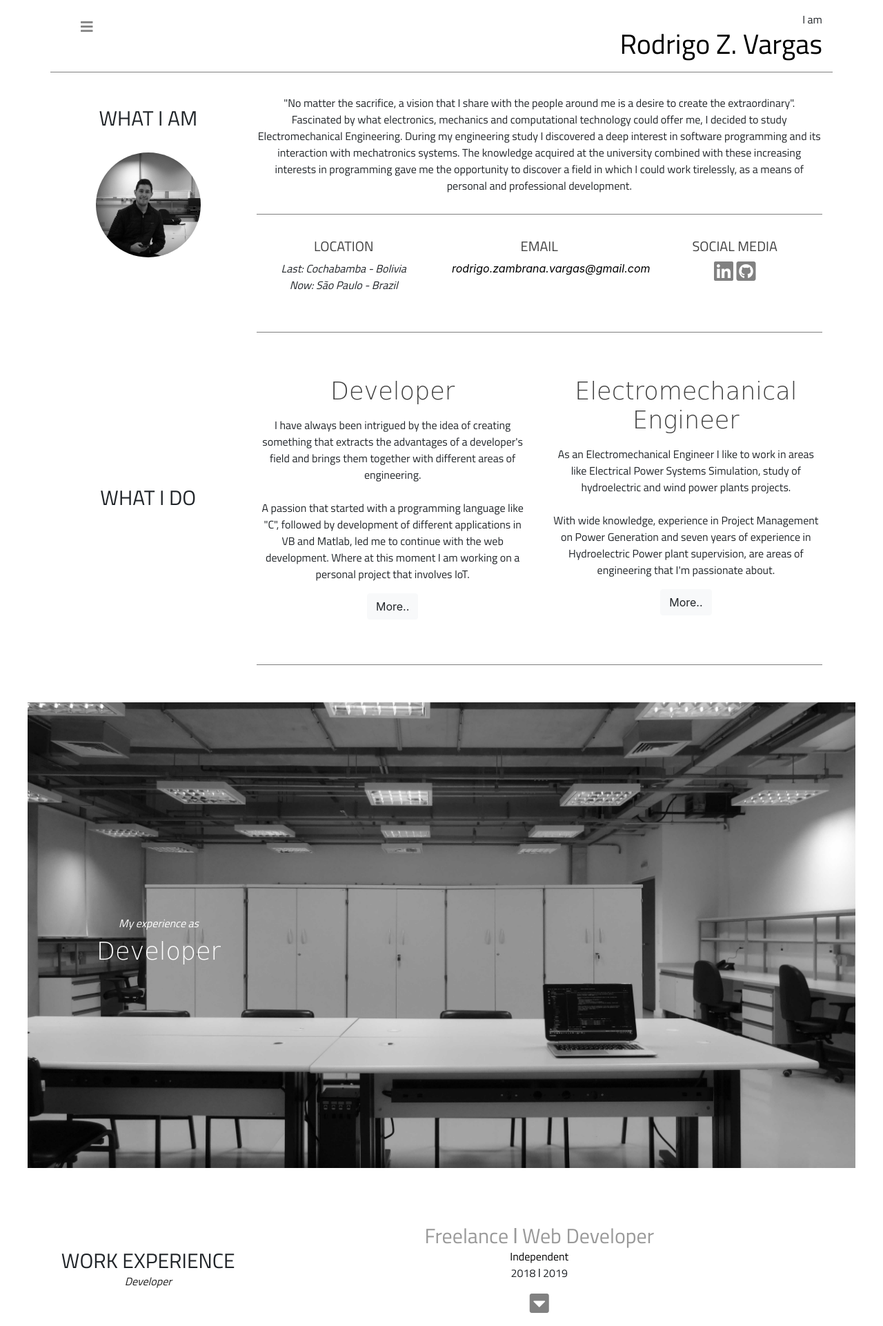
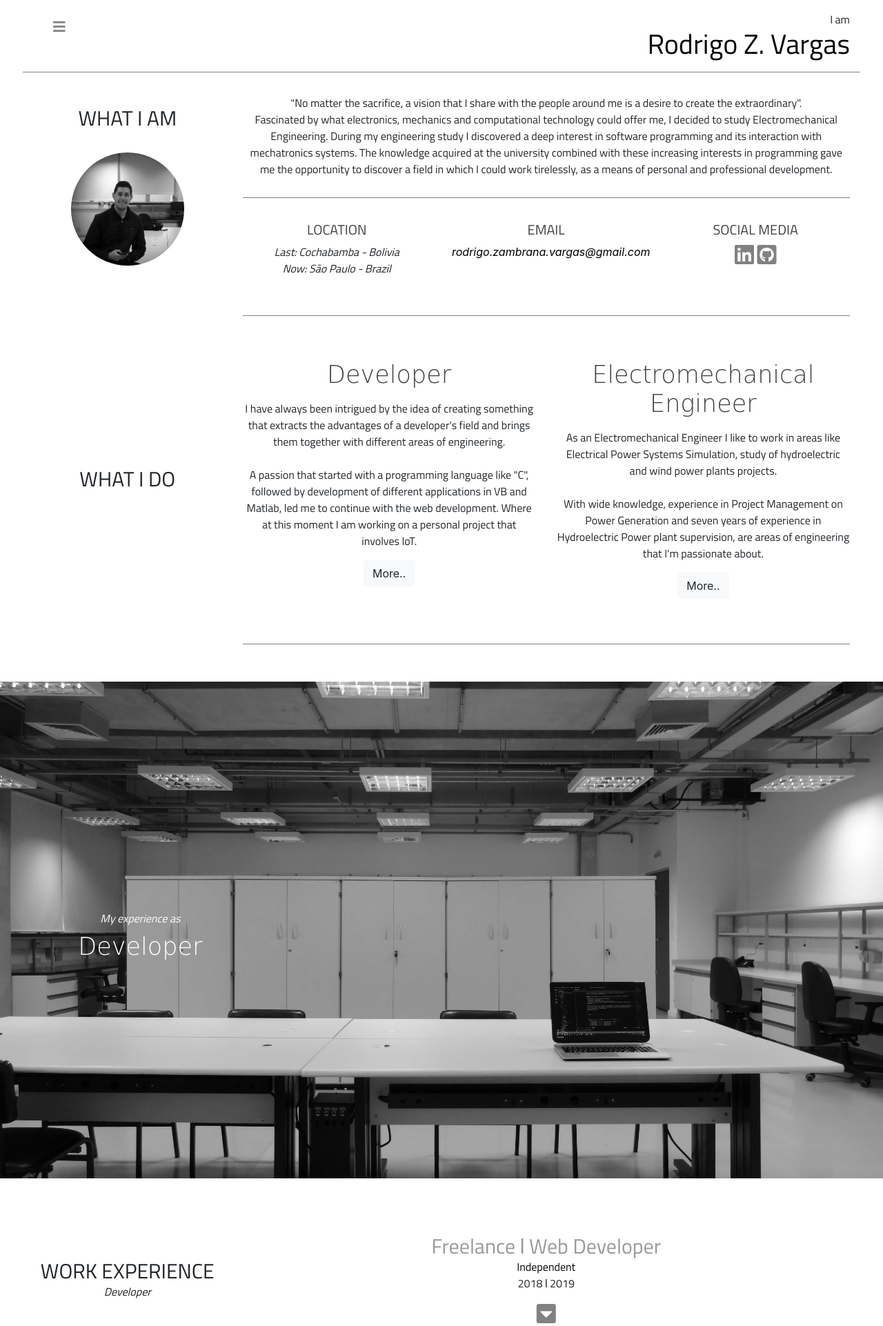
Before and after one commit to rodrigozambranavargas/RZV, a PHP site: page / in a window 1280 px wide. Shown: the top 1922 px of the page at 69% size. Run offline with PHP 8.4, Linux system fonts and the light colour scheme; some libraries are stand-ins or nearby versions; some web fonts are replaced.

Commit message:
navbar modifications

```diff
--- a/css/style.css
+++ b/css/style.css
@@ -5,7 +5,7 @@
  */
 
 body {
-  max-width: 1200px;
+  max-width: 1300px;
 }
 
 #container {
--- a/css/style.min.css
+++ b/css/style.min.css
@@ -2,4 +2,4 @@
  * Start Bootstrap - rzv v1.0.0 ()
  * Copyright 2013-2019 Rodrigo Zambrana
  * Licensed under  (https://github.com/BlackrockDigital/rzv/blob/master/LICENSE)
- */body{max-width:1200px}#container{margin:0 auto}body p{font-family:"Titillium Web",sans-serif;line-height:1.5rem}body h2{font-family:"Titillium Web",sans-serif;border:0;font-size:40px;color:#000;font-weight:100}body h3{font-family:"Titillium Web",sans-serif;border:0;font-size:30px;font-weight:100}.fontStyle{font-family:"La Belle Aurore",cursive;border:0;font-size:35px;font-weight:100}body h4{font-family:"Titillium Web",sans-serif;border:0;font-size:30px;color:#999;font-weight:100}body h6{font-family:"Titillium Web",sans-serif;font-weight:700;border:0;font-size:20px;color:#414141;font-weight:100}.italic{font-style:italic}.bold{font-weight:700}.icon{color:#818181}.icon:hover{color:#00d2be}.link:hover{color:#00d2be}.link{color:#000}.section2 img{max-height:auto;max-width:300px}.section3 img{max-height:auto;max-width:300px}.line-height{line-height:.8rem}.footer{font-family:"Titillium Web",sans-serif;background-color:#000;line-height:1rem}.iconf{color:#fff}.iconf:hover{color:#00d2be}.linkf{color:#fff}.linkf:hover{color:#00d2be}
+ */body{max-width:1300px}#container{margin:0 auto}body p{font-family:"Titillium Web",sans-serif;line-height:1.5rem}body h2{font-family:"Titillium Web",sans-serif;border:0;font-size:40px;color:#000;font-weight:100}body h3{font-family:"Titillium Web",sans-serif;border:0;font-size:30px;font-weight:100}.fontStyle{font-family:"La Belle Aurore",cursive;border:0;font-size:35px;font-weight:100}body h4{font-family:"Titillium Web",sans-serif;border:0;font-size:30px;color:#999;font-weight:100}body h6{font-family:"Titillium Web",sans-serif;font-weight:700;border:0;font-size:20px;color:#414141;font-weight:100}.italic{font-style:italic}.bold{font-weight:700}.icon{color:#818181}.icon:hover{color:#00d2be}.link:hover{color:#00d2be}.link{color:#000}.section2 img{max-height:auto;max-width:300px}.section3 img{max-height:auto;max-width:300px}.line-height{line-height:.8rem}.footer{font-family:"Titillium Web",sans-serif;background-color:#000;line-height:1rem}.iconf{color:#fff}.iconf:hover{color:#00d2be}.linkf{color:#fff}.linkf:hover{color:#00d2be}
--- a/index.html
+++ b/index.html
@@ -30,7 +30,7 @@
 
       <div class="row justify-content-end text-center text-md-right">
 
-        <div class="col-md-6">
+        <div class="col-md-7">
           <div class="pos-f-t">
             <nav class="navbar justify-content-md-start justify-content-end">
               <button class="navbar-toggler" type="button" data-toggle="collapse"
@@ -58,12 +58,12 @@
                   <p class="my-3">EDUCATION</p>
                 </a>
               </div>
-              <img class="img-fluid " src="./img/line - short.png" alt="Line" width="100%">
+              <img class="img-fluid" src="./img/line - short.png" alt="Line" width="100%">
             </div>
           </div>
         </div>
 
-        <div class="col-md-6 align-self-center">
+        <div class="col-md-5 align-self-center">
           <p class="my-0">I am</p>
           <h2 class="d-md-block d-none my-0">Rodrigo Z. Vargas</h2>
           <h2 class="d-block d-md-none my-3">Rodrigo Z. Vargas</h2>
@@ -168,7 +168,7 @@
               <a href="#engineerExperience" class="btn btn-light js-scroll-trigger">More..</a>
             </div>
           </div>
-          <img class="img-fluid mt-4 mt-md-2" src="./img/line - short.png" alt="Line" width="100%">
+          <img class="img-fluid mt-4 mt-md-2" src="./img/line.png" alt="Line" width="100%">
         </div>
       </div>
     </div>
@@ -735,9 +735,10 @@
   <footer id="footer" class="footer">
     <div class="container-fluid">
       <div class="row h-100 justify-content-center text-center">
-        <div class="col overflow-hidden">
+        <div class="col overflow-hidden ">
           <h4 class=" pt-3 pt-md-4 pl-md-5 text-white text-left ">Rodrigo Z. Vargas</h4>
-          <img src=".//img/line - white.png" alt="line white">
+          <img class="d-md-block d-none img-fluid pl-md-5" src=".//img/line - white.png" alt="line white"> <!-- only on md screen -->
+          <img class="d-block d-md-none img-fluid" src=".//img/white-short-line.png" alt="line white"> <!-- only on sm screen -->
         </div>
       </div>
       <div class="row">
--- a/index.php
+++ /dev/null
@@ -1 +0,0 @@
-<?php require_once("index.html") ?>
```
Also changed, not shown: img/white-short-line.png (added).
